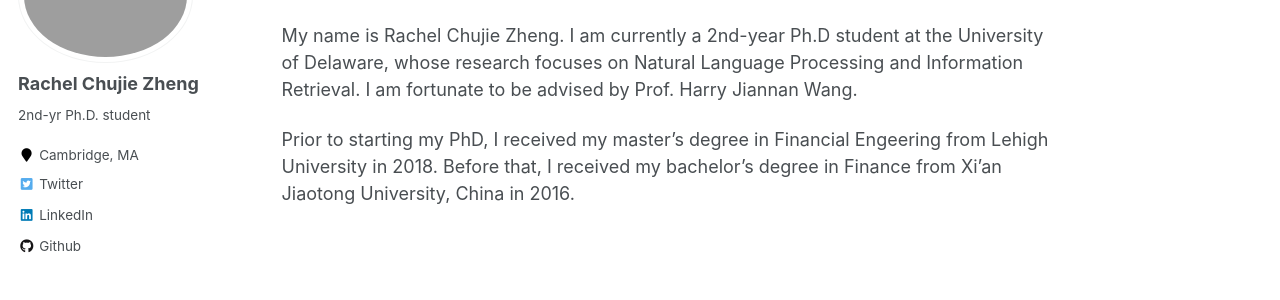
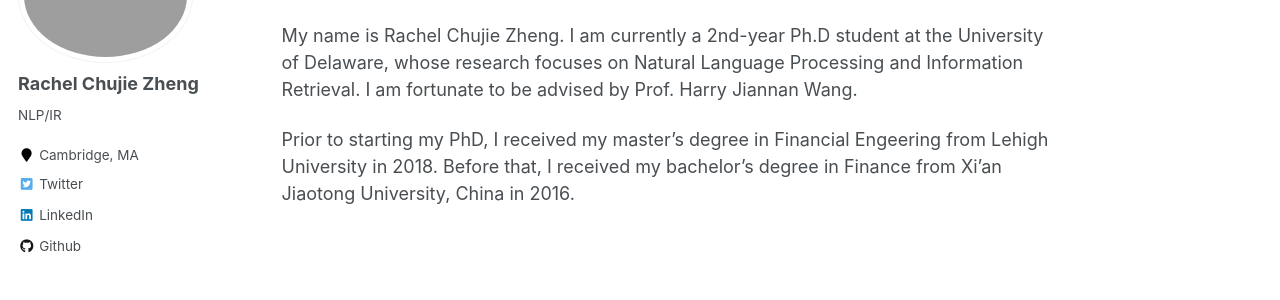
Before and after one commit to chz816/chz816.github.io, a Jekyll site: the page built from _pages/about.md, in a window 1280 px wide. Shown: the part 189-489 px from the top of the page. Built offline with Jekyll 4.4.1, drawn with Linux system fonts in a browser that asks for light colours.

Commit message:
first commit

```diff
--- a/_config.yml
+++ b/_config.yml
@@ -82,7 +82,7 @@ analytics:
 author:
   name             : "Rachel Chujie Zheng"
   avatar           : "/images/about-rachel.png"
-  bio              : "2nd-yr Ph.D. student"
+  bio              : "NLP/IR"
   location         : "Cambridge, MA"
   employer         :
   pubmed           :
```
